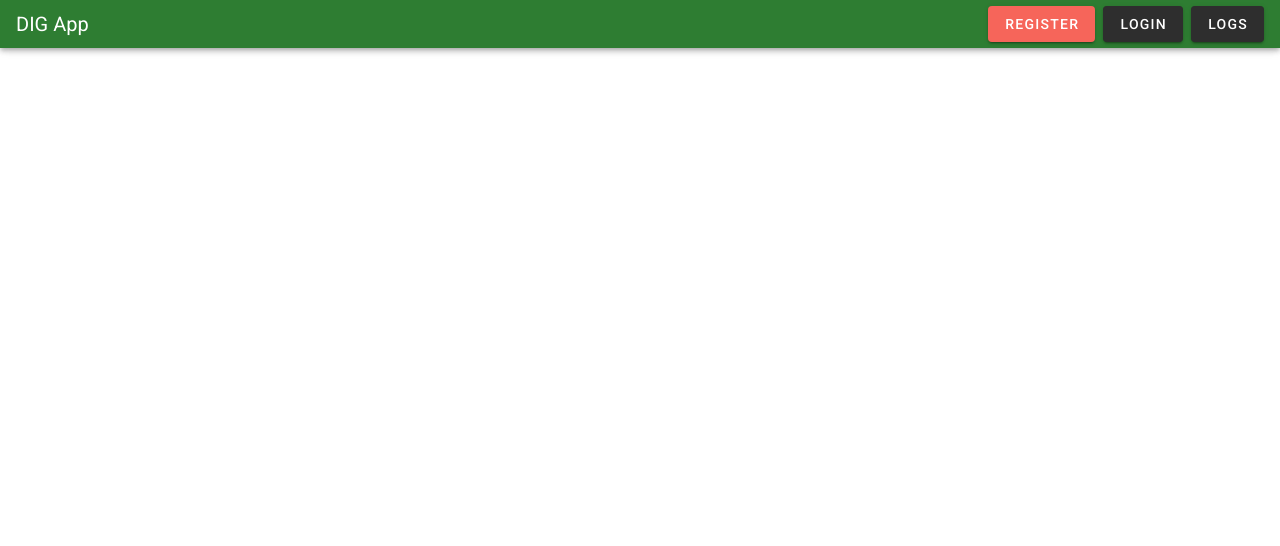
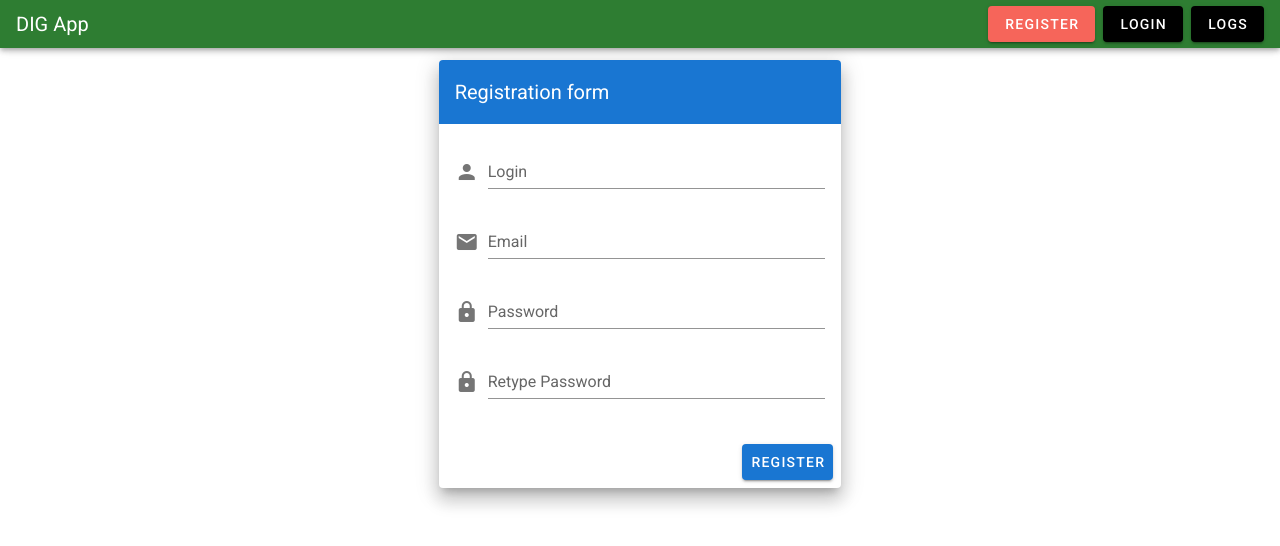
Before and after one commit to Lennyvp/dig-app-client, a Vue app: page /registration in a window 1280 px wide. Shown: the top 546 px of the page. Built offline with nearby package versions, Linux system fonts and the light colour scheme.

Commit message:
added rules & select options

```diff
--- a/src/components/GenerateSolutions.vue
+++ b/src/components/GenerateSolutions.vue
@@ -2,16 +2,16 @@
   <v-container fluid>
     <v-card elevation="5" class="mx-auto">
       <v-card-title>Inputs</v-card-title>
-      <v-row justify="center">
-        <v-col sm="6" md="1">
+      <v-row justify="center" class="mx-auto">
+        <v-col cols="4" md="3" ml="3" lg="1">
           <v-text-field label="Size" outlined v-model="size" clearable hint="Size of divided group"></v-text-field>
         </v-col>
 
-        <v-col sm="6" md="1">
+        <v-col cols="4" md="3" ml="3" lg="1">
           <v-text-field label="Groups" outlined v-model="groups" clearable hint="Amount of groups"></v-text-field>
         </v-col>
 
-        <v-col cols="5" sm="6" md="1">
+        <v-col cols="4" md="4" ml="3" lg="1">
           <v-text-field
             label="Deviation"
             outlined
@@ -23,11 +23,11 @@
       </v-row>
     </v-card>
 
-    <InputValues :inputValues="inputValues" v-on:updateValues="updateValues(event)" />
+    <InputValues class="my-auto" :inputValues="inputValues" v-on:updateValues="updateValues(event)" />
 
     <v-row justify="center">
-      <div class="mt-10">
-        <v-btn small color="primary" @click="sentPost">Generate</v-btn>
+      <div>
+        <v-btn color="primary" @click="sentPost">Generate</v-btn>
       </div>
     </v-row>
   </v-container>
--- a/src/components/InputValues.vue
+++ b/src/components/InputValues.vue
@@ -1,10 +1,10 @@
 <template>
   <v-container>
     <v-row justify="center">
-      <v-col cols="5" md="1" ml="1" lg="1">
-        <v-text-field label="Value" outlined v-model="inputValue" v-on:keyup.enter="addValue"></v-text-field>
+      <v-col cols="6" md="4" ml="3" lg="1">
+        <v-text-field label="Value" :rules="rules" outlined v-model="inputValue" v-on:keyup.enter="addValue"></v-text-field>
       </v-col>
-      <v-col cols="5" md="1" ml="1" lg="1">
+      <v-col cols="6" md="4" ml="3" lg="1">
         <v-text-field label="Search" outlined clearable v-model="searchValue"></v-text-field>
       </v-col>
     </v-row>
@@ -39,6 +39,14 @@ export default {
     id: 0,
     inputValue: null,
     searchValue: null,
+    rules: [
+      value => !!value || 'Required.',
+      value => {
+          // const pattern = /^-?[1-9]\\d*(\\.\\d{1,2})?$/
+          const pattern = /^\d*\.?\d*$/
+          return pattern.test(value) || 'Only number.'
+        },
+    ]
   }),
   components: {
     ChipInputValue,
--- a/src/components/Solutions.vue
+++ b/src/components/Solutions.vue
@@ -5,7 +5,7 @@
         <v-col v-for="sol in solution" :key="sol.id">{{sol}}</v-col>
       </v-row>-->
 
-      <v-data-table :headers="headers" :items="items" class="elevation-1"></v-data-table>
+      <v-data-table :headers="headers" :items="items" v-model="selected" :single-select="singleSelect" item-key="id" show-select class="elevation-1"></v-data-table>
     </div>
     <div v-else>The Array is Empty</div>
   </v-container>
@@ -16,18 +16,14 @@ export default {
   name: "Solutions",
   props: ["solutions"],
   data: () => ({
-    headers: [
-      {
-        text: "id",
-        align: "start",
-        sortable: false,
-        value: "name",
-      },
-    ],
+    headers: [],
     id: 0,
     items: [],
+    selected: [],
     baseText: "Group ",
     baseValue: "value",
+    singleSelect: false,
+    idItem: 0,
   }),
 
   created() {},
@@ -42,8 +38,8 @@ export default {
         //   },
         // ],
         this.headers = []
-        this.id = 0;
-        this.items = [];
+        this.id = 0
+        this.items = []
         solution.forEach(() => {
           let header = {};
           header.text = this.baseText + (this.id + 1);
@@ -56,7 +52,10 @@ export default {
     },
     initialize() {
       this.solutions.forEach((solution) => {
-        let item = {}
+        let item = {id: this.idItem++}
+        // this.idItem++
+        // let item = {}
+        // item.id = this.idItem++
         this.headers.forEach((header) => {
           item[header.value] = solution[header.id];
         });
--- a/src/components/TheNavbar.vue
+++ b/src/components/TheNavbar.vue
@@ -1,7 +1,7 @@
 <template>
   <v-app-bar app color="green darken-3" dense dark>
     <!-- <v-app-bar-nav-icon></v-app-bar-nav-icon> -->
-    <v-toolbar-title style="cursor: pointer" @click="$router.push('/')">DIG App</v-toolbar-title>
+    <v-toolbar-title style="cursor: pointer" @click="goHome">DIG App</v-toolbar-title>
 
     <v-spacer></v-spacer>
 
@@ -16,6 +16,11 @@ export default {
   name: "TheNavbar",
   data() {
     return {};
+  },
+  methods: {
+    goHome(){
+        this.$router.push('/').catch(()=>{})
+    }
   }
 };
 </script>
--- /dev/null
+++ b/src/components/auth/LoginForm.vue
@@ -0,0 +1,73 @@
+<template>
+  <v-row align="center" justify="center">
+    <v-col cols="12" sm="8" md="4">
+      <v-card class="elevation-12">
+        <v-toolbar color="primary" dark flat>
+          <v-toolbar-title>Login form</v-toolbar-title>
+          <v-spacer></v-spacer>
+          <v-tooltip bottom>
+            <v-icon>mdi-account</v-icon>
+            <span>Login</span>
+          </v-tooltip>
+        </v-toolbar>
+        <v-card-text>
+          <v-form @submit.prevent>
+            <v-text-field
+              label="Login"
+              name="login"
+              prepend-icon="mdi-account"
+              type="text"
+              v-model="login"
+            ></v-text-field>
+
+            <v-text-field
+              id="password"
+              label="Password"
+              name="password"
+              prepend-icon="mdi-lock"
+              type="password"
+              v-model="password"
+            ></v-text-field>
+          </v-form>
+        </v-card-text>
+        <v-card-actions>
+          <v-spacer></v-spacer>
+          <v-btn color="primary" @click="signIn">Login</v-btn>
+        </v-card-actions>
+      </v-card>
+    </v-col>
+  </v-row>
+</template>
+
+<script>
+import axios from "axios";
+
+export default {
+  name: "LoginForm",
+  data() {
+    return {
+      login: null,
+      password: null
+    };
+  },
+  methods: {
+    signIn() {
+      const username = this.login
+      const password = this.password
+      const token = Buffer.from(`${username}:${password}`, 'utf8').toString('base64')
+      axios
+        .post("http://localhost:8081/login",{
+          headers: {
+            'Authorization': `Basic ${token}`
+          }
+        })
+        .then(response => {
+          console.log(response);
+        })
+        .catch(err => {
+          console.log(err);
+        });
+    }
+  }
+};
+</script>
--- /dev/null
+++ b/src/components/auth/RegistrationFrom.vue
@@ -0,0 +1,87 @@
+<template>
+  <v-row align="center" justify="center">
+    <v-col cols="12" sm="8" md="4">
+      <v-card class="elevation-12">
+        <v-toolbar color="primary" dark flat>
+          <v-toolbar-title>Registration form</v-toolbar-title>
+          <v-spacer></v-spacer>
+          <v-tooltip bottom>
+            <v-icon>mdi-account-plus</v-icon>
+            <span>Register</span>
+          </v-tooltip>
+        </v-toolbar>
+        <v-card-text>
+          <v-form @submit.prevent>
+            <v-text-field
+              label="Login"
+              name="login"
+              prepend-icon="mdi-account"
+              type="text"
+              v-model="login"
+            ></v-text-field>
+
+            <v-text-field
+              label="Email"
+              name="email"
+              prepend-icon="mdi-email"
+              type="email"
+              v-model="email"
+            ></v-text-field>
+
+            <v-text-field
+              id="password"
+              label="Password"
+              name="password"
+              prepend-icon="mdi-lock"
+              type="password"
+              v-model="password"
+            ></v-text-field>
+
+            <v-text-field
+              id="retypePassword"
+              label="Retype Password"
+              name="retypePassword"
+              prepend-icon="mdi-lock"
+              type="password"
+              v-model="retypePassword"
+            ></v-text-field>
+          </v-form>
+        </v-card-text>
+        <v-card-actions>
+          <v-spacer></v-spacer>
+          <v-btn color="primary" @click="register">Register</v-btn>
+        </v-card-actions>
+      </v-card>
+    </v-col>
+  </v-row>
+</template>
+
+<script>
+import axios from "axios";
+export default {
+  data() {
+    return {
+      login: null,
+      email: null,
+      password: null,
+      retypePassword: null
+    };
+  },
+  methods: {
+    register() {
+      axios
+        .post("http://localhost:8081/register", {
+          login: this.login,
+          email: this.email,
+          password: this.password
+        })
+        .then(response => {
+          console.log(response);
+        })
+        .catch(err => {
+          console.log(err);
+        });
+    }
+  }
+};
+</script>
--- /dev/null
+++ b/src/components/logs/LogsDataTable.vue
@@ -0,0 +1,13 @@
+<template>
+  <v-container>A</v-container>
+</template>
+
+<script>
+export default {
+
+}
+</script>
+
+<style>
+
+</style>
--- a/src/router/index.js
+++ b/src/router/index.js
@@ -1,6 +1,9 @@
 import Vue from 'vue'
 import VueRouter from 'vue-router'
 import Home from '../views/Home.vue'
+import Login from '../views/Login.vue'
+import Registration from '../views/Registration.vue'
+import Logs from '../views/Logs.vue'
 
 Vue.use(VueRouter)
 
@@ -9,6 +12,21 @@ Vue.use(VueRouter)
     path: '/',
     name: 'Home',
     component: Home
+  },
+  {
+    path: '/login',
+    name: 'Login',
+    component: Login
+  },
+  {
+    path: '/registration',
+    name: 'Registration',
+    component: Registration
+  },
+  {
+    path: '/logs',
+    name: 'Logs',
+    component: Logs
   },
   {
     path: '/about',
--- a/src/store/index.js
+++ b/src/store/index.js
@@ -2,6 +2,8 @@ import Vue from 'vue'
 import Vuex from 'vuex'
 
 Vue.use(Vuex)
+
+// const URL = "https://dig-app-server.herokuapp.com"
 
 export default new Vuex.Store({
   state: {
--- /dev/null
+++ b/src/views/Login.vue
@@ -0,0 +1,18 @@
+<template>
+    <LoginForm />
+</template>
+
+<script>
+import LoginForm from '@/components/auth/LoginForm'
+export default {
+    name: "Login",
+    components: {
+        LoginForm
+    },
+    data() {
+        return {
+
+        }
+    }
+}
+</script>
--- /dev/null
+++ b/src/views/Logs.vue
@@ -0,0 +1,16 @@
+<template>
+    <LogsDataTable />
+</template>
+
+<script>
+import LogsDataTable from '@/components/logs/LogsDataTable'
+export default {
+    name: "Logs",
+    components: {
+        LogsDataTable
+    },
+    data: () => {
+
+    }
+}
+</script>
--- /dev/null
+++ b/src/views/Registration.vue
@@ -0,0 +1,14 @@
+<template>
+    <RegistrationFrom />
+</template>
+
+<script>
+import RegistrationFrom from "@/components/auth/RegistrationFrom"
+
+export default {
+    name: "Registration",
+    components: {
+        RegistrationFrom
+    }
+}
+</script>
```
Also changed, not shown: 11 other files (tests, documents, lock files or other folders).
